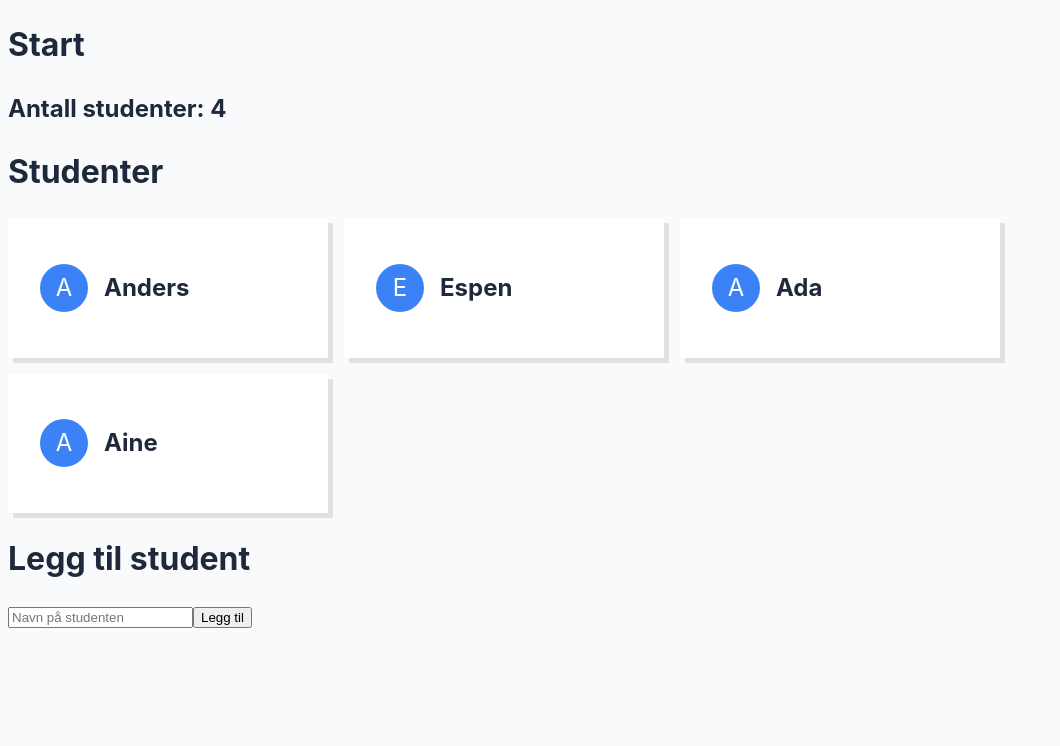
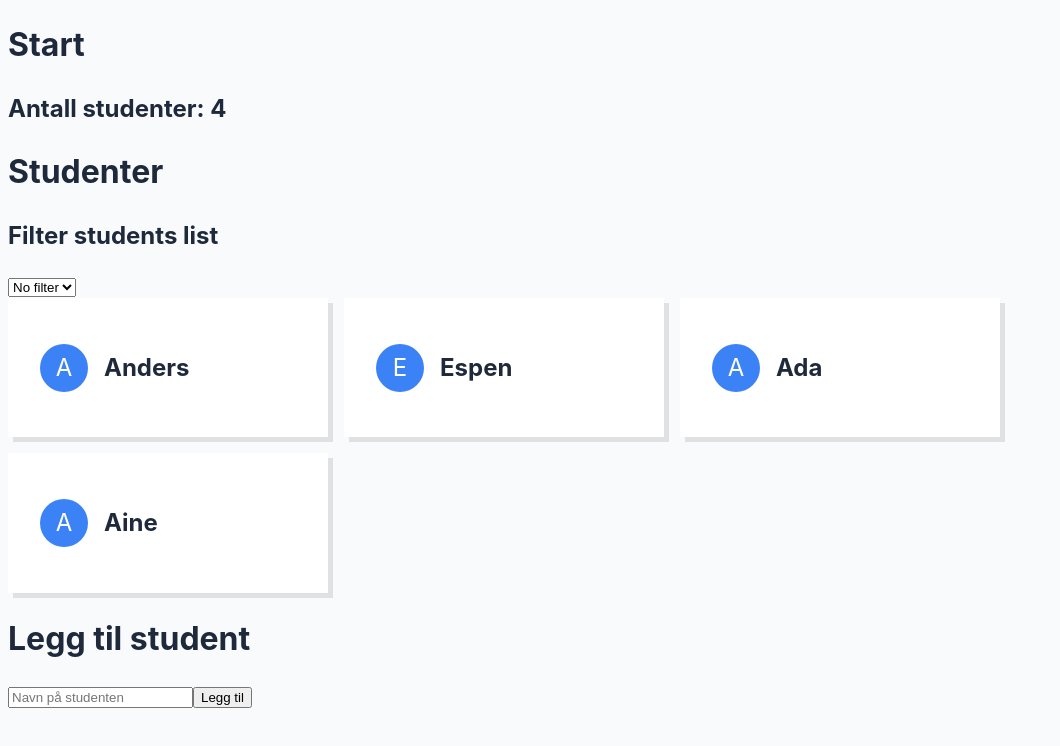
Before and after one commit to minttuNB/liveex, a React (Vite) app in the folder frontend/: page / in a window 1280 px wide. Shown: the top 746 px of the page, without its empty margins (0-1060 px from the left). Built offline with nearby package versions, Linux system fonts and the light colour scheme.

Commit message:
Implement student filter + generic filter props type for generalizing filters later

```diff
--- a/frontend/src/App.tsx
+++ b/frontend/src/App.tsx
@@ -3,6 +3,7 @@ import Grid from "./components/Grid";
 import Total from "./components/Total";
 import { StudentProps } from "./components/types";
 import StudentCreationForm from "./components/StudentCreationForm";
+import StudentsFilter from "./components/StudentsFilter";
 const studentsArray: StudentProps[] = [
 	{
 		id: "0",
@@ -23,24 +24,38 @@ const studentsArray: StudentProps[] = [
 ];
 function App() {
 	const [students, setStudents] = useState(studentsArray ?? []);
+	const [visibleStudents, setVisibleStudents] = useState(studentsArray ?? []);
 	function onAddStudent(event: React.FormEvent<HTMLFormElement>) {
 		event.preventDefault();
 		const stud: StudentProps = {
 			id: crypto.randomUUID(),
-			name: document.querySelector<HTMLInputElement>("#studentName")!
-				.value,
+			name: document.querySelector<HTMLInputElement>("#studentName")!.value,
 		};
 		setStudents((students) => [...students, stud]);
 	}
-	function onRemoveStudent(id: string){
-		setStudents((students) => students.filter(student => student.id !== id));
+	function onRemoveStudent(id: string) {
+		setStudents((students) => students.filter((student) => student.id !== id));
 	}
 	return (
 		<>
 			<h1>Start</h1>
 			<Total total={students.length} />
-			<Grid elements={students} onRemoveStudent={onRemoveStudent}>
+			<Grid elements={visibleStudents} onRemoveStudent={onRemoveStudent}>
 				<h1>Studenter</h1>
+				<h2>Filter students list</h2>
+				<StudentsFilter
+					data={students}
+					onFilterChange={function (event: React.ChangeEvent<HTMLSelectElement>): void {
+						const value = event.target.value;
+						if (value !== "No filter") {
+							setVisibleStudents(
+								students.filter((student) => student.name.toUpperCase().startsWith(value))
+							);
+						} else {
+							setVisibleStudents(students);
+						}
+					}}
+				/>
 			</Grid>
 			<StudentCreationForm onAddStudent={onAddStudent} />
 		</>
--- /dev/null
+++ b/frontend/src/components/StudentsFilter.tsx
@@ -0,0 +1,18 @@
+import { FilterProps, StudentProps as Student } from "./types";
+
+export default function StudentsFilter(props: FilterProps<Student>) {
+	const filterValues = [...new Set(props.data.map((student: Student) => student.name.slice(0, 1).toUpperCase()))];
+	return (
+		<select
+			name="studentsFilter"
+			id="studentsFilter"
+			defaultValue="No filter"
+			onChange={(event) => props.onFilterChange(event)}
+		>
+			<option>No filter</option>
+			{filterValues.map((initial) => (
+				<option value={initial}>{initial}</option>
+			))}
+		</select>
+	);
+}
--- a/frontend/src/components/types.ts
+++ b/frontend/src/components/types.ts
@@ -15,4 +15,8 @@ type StudentCreationFormProps = {
 type TotalProps = {
 	total: Readonly<number>;
 };
-export type { StudentProps, AvatarProps, GridProps, StudentCreationFormProps, TotalProps };
+type FilterProps<T> = {
+	data: T[];
+	onFilterChange: (event: React.ChangeEvent<HTMLSelectElement>) => void;
+};
+export type { StudentProps, AvatarProps, GridProps, StudentCreationFormProps, TotalProps, FilterProps };
```
